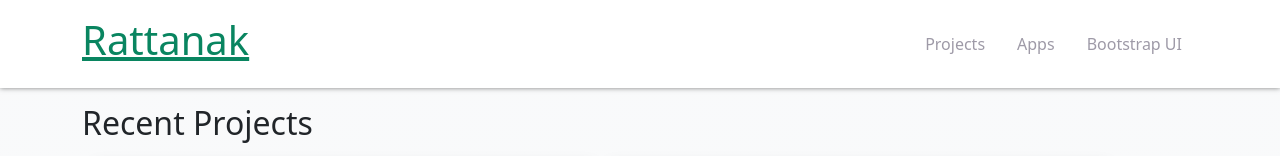
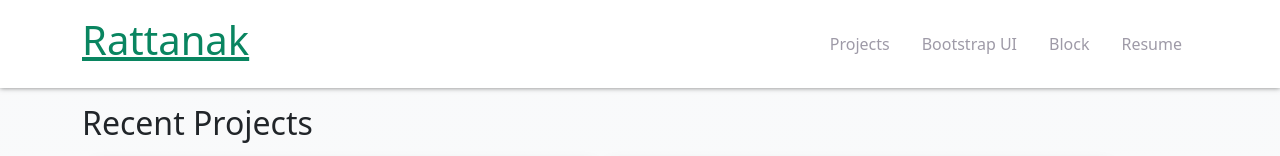
Before and after one commit to rattanakchea/rattanakchea.github.io, an Angular app: page /projects in a window 1280 px wide. Shown: the top 156 px of the page. Built offline with nearby package versions, Linux system fonts and the light colour scheme.

Commit message:
update nav link

```diff
--- a/src/app/core/components/common/navigation/navigation.component.html
+++ b/src/app/core/components/common/navigation/navigation.component.html
@@ -11,11 +11,15 @@
           <a class="nav-link" routerLink="/projects">Projects</a>
         </li>
         <li class="nav-item" role="presentation">
-          <a class="nav-link" routerLink="/apps">Apps</a>
+          <a class="nav-link" href="/bootstrap">Bootstrap UI</a>
         </li>
         <li class="nav-item" role="presentation">
-          <a class="nav-link" href="/bootstrap">Bootstrap UI</a>
+          <a class="nav-link" href="/bootstrap">Block</a>
         </li>
+        <li class="nav-item" role="presentation">
+          <a class="nav-link" href="/bootstrap">Resume</a>
+        </li>
+
       </ul>
     </div>
   </div>
```
